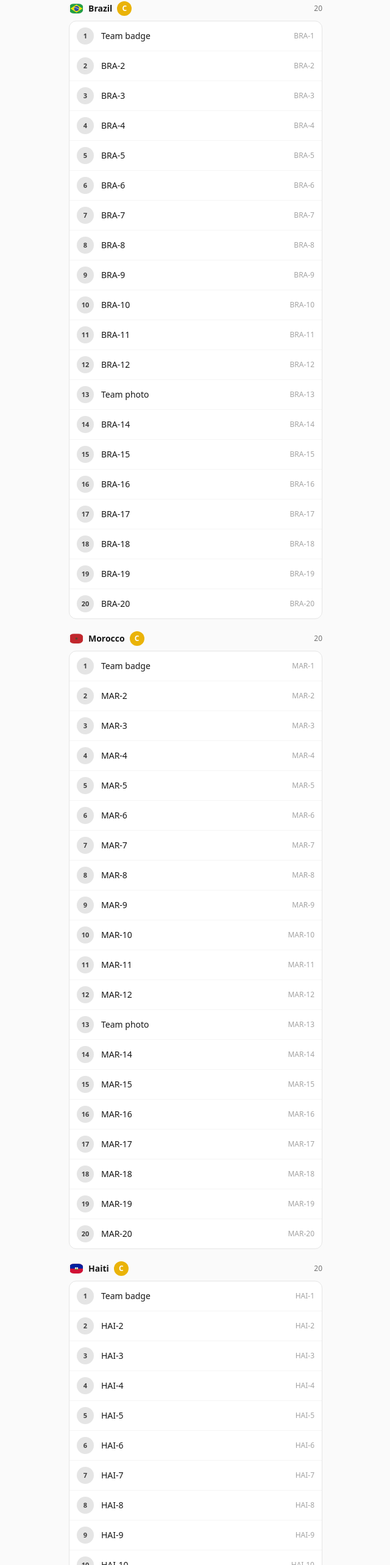
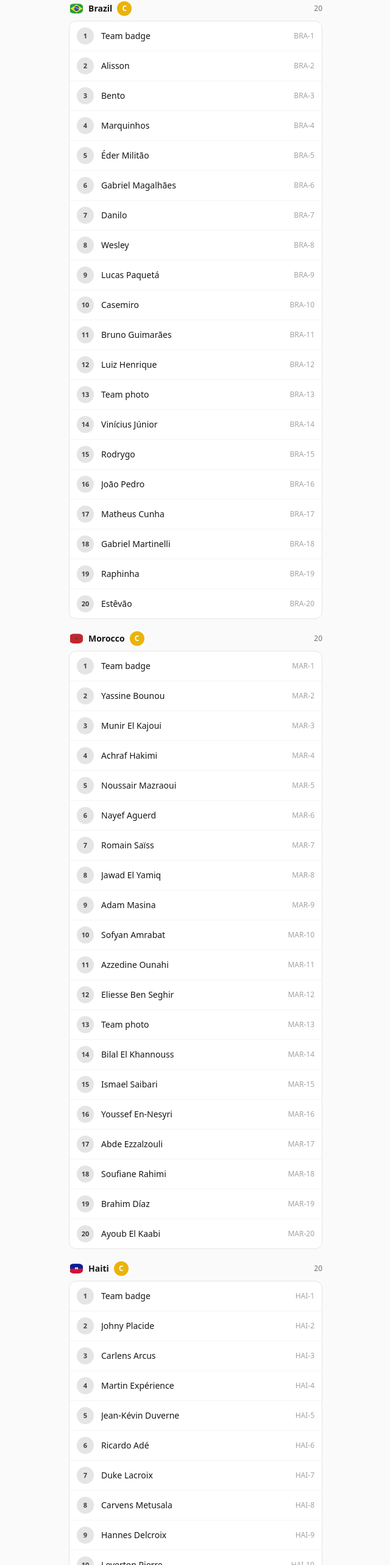
Before and after one commit to EnesCeman/panini, a React (Vite) app: page /missing in a window 1280 px wide. Shown: the part 8427-10993 px from the top of the page at 61% size, without its empty margins (319-959 px from the left). Built offline with nearby package versions, Linux system fonts and the light colour scheme; no server answers; the database is empty.

Commit message:
Seed album player names — Group C
Group C coverage (72 of 72 player slots):
- Brazil: 18/18
- Morocco: 18/18
- Haiti: 18/18
- Scotland: 18/18

Co-Authored-By: Claude Opus 4.7 <noreply@anthropic.com>

```diff
--- a/src/data/playerNames.ts
+++ b/src/data/playerNames.ts
@@ -156,4 +156,84 @@ export const ALBUM_PLAYER_NAMES: Record<string, string> = {
   'SUI-18': 'Rubén Vargas',
   'SUI-19': 'Dan Ndoye',
   'SUI-20': 'Zeki Amdouni',
+
+  // Group C — Brazil
+  'BRA-2': 'Alisson',
+  'BRA-3': 'Bento',
+  'BRA-4': 'Marquinhos',
+  'BRA-5': 'Éder Militão',
+  'BRA-6': 'Gabriel Magalhães',
+  'BRA-7': 'Danilo',
+  'BRA-8': 'Wesley',
+  'BRA-9': 'Lucas Paquetá',
+  'BRA-10': 'Casemiro',
+  'BRA-11': 'Bruno Guimarães',
+  'BRA-12': 'Luiz Henrique',
+  'BRA-14': 'Vinícius Júnior',
+  'BRA-15': 'Rodrygo',
+  'BRA-16': 'João Pedro',
+  'BRA-17': 'Matheus Cunha',
+  'BRA-18': 'Gabriel Martinelli',
+  'BRA-19': 'Raphinha',
+  'BRA-20': 'Estêvão',
+
+  // Group C — Morocco
+  'MAR-2': 'Yassine Bounou',
+  'MAR-3': 'Munir El Kajoui',
+  'MAR-4': 'Achraf Hakimi',
+  'MAR-5': 'Noussair Mazraoui',
+  'MAR-6': 'Nayef Aguerd',
+  'MAR-7': 'Romain Saïss',
+  'MAR-8': 'Jawad El Yamiq',
+  'MAR-9': 'Adam Masina',
+  'MAR-10': 'Sofyan Amrabat',
+  'MAR-11': 'Azzedine Ounahi',
+  'MAR-12': 'Eliesse Ben Seghir',
+  'MAR-14': 'Bilal El Khannouss',
+  'MAR-15': 'Ismael Saibari',
+  'MAR-16': 'Youssef En-Nesyri',
+  'MAR-17': 'Abde Ezzalzouli',
+  'MAR-18': 'Soufiane Rahimi',
+  'MAR-19': 'Brahim Díaz',
+  'MAR-20': 'Ayoub El Kaabi',
+
+  // Group C — Haiti
+  'HAI-2': 'Johny Placide',
+  'HAI-3': 'Carlens Arcus',
+  'HAI-4': 'Martin Expérience',
+  'HAI-5': 'Jean-Kévin Duverne',
+  'HAI-6': 'Ricardo Adé',
+  'HAI-7': 'Duke Lacroix',
+  'HAI-8': 'Carvens Metusala',
+  'HAI-9': 'Hannes Delcroix',
+  'HAI-10': 'Leverton Pierre',
+  'HAI-11': 'Danley Jean Jacques',
+  'HAI-12': 'Jean-Ricker Bellegarde',
+  'HAI-14': 'Christopher Attys',
+  'HAI-15': 'Derrick Etienne Jr.',
+  'HAI-16': 'José Casimir',
+  'HAI-17': 'Ruben Providence',
+  'HAI-18': 'Duckens Nazon',
+  'HAI-19': 'Louicius Deedson',
+  'HAI-20': 'Frantzin Pierrot',
+
+  // Group C — Scotland
+  'SCO-2': 'Angus Gunn',
+  'SCO-3': 'Jack Hendry',
+  'SCO-4': 'Kieran Tierney',
+  'SCO-5': 'Aaron Hickey',
+  'SCO-6': 'Andrew Robertson',
+  'SCO-7': 'Scott McKenna',
+  'SCO-8': 'John Souttar',
+  'SCO-9': 'Anthony Ralston',
+  'SCO-10': 'Grant Hanley',
+  'SCO-11': 'Scott McTominay',
+  'SCO-12': 'Billy Gilmour',
+  'SCO-14': 'Lewis Ferguson',
+  'SCO-15': 'Ryan Christie',
+  'SCO-16': 'Kenny McLean',
+  'SCO-17': 'John McGinn',
+  'SCO-18': 'Lyndon Dykes',
+  'SCO-19': 'Che Adams',
+  'SCO-20': 'Ben Gannon-Doak',
 }
```
